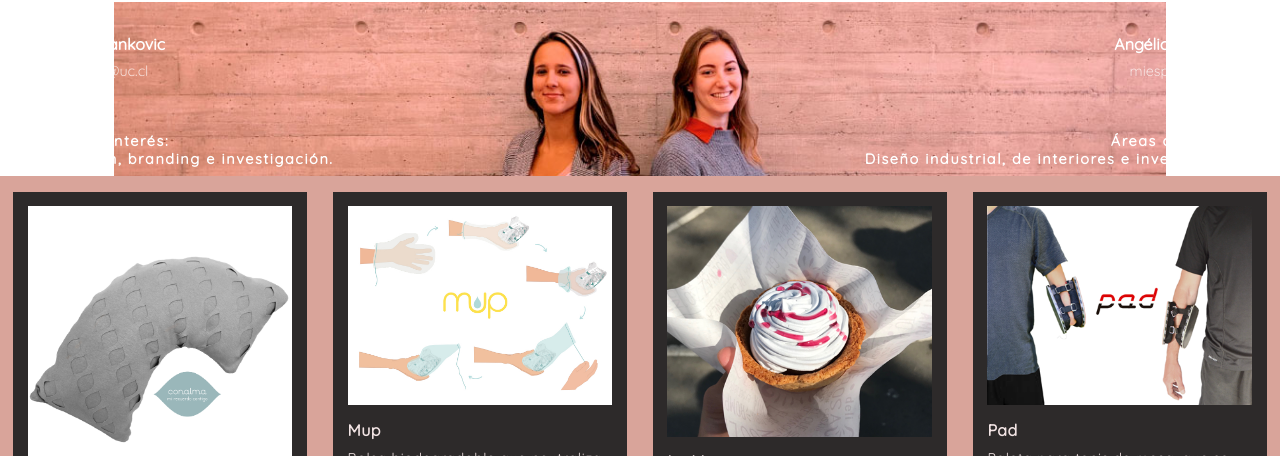
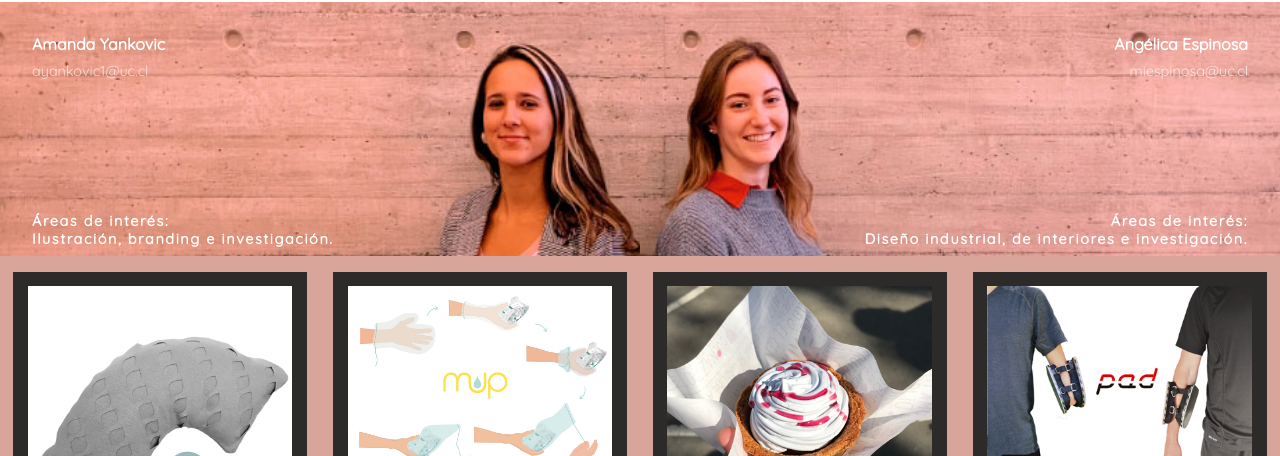
Before and after one commit to AngelicaEspinosa/espinosa-yankovic, a plain HTML site: page index.html in a window 1280 px wide. Shown: the part 652-1108 px from the top of the page. Drawn offline with nearby package versions, Linux system fonts and the light colour scheme.

Commit message:
Add files via upload

```diff
--- a/estilo.css
+++ b/estilo.css
@@ -147,13 +147,13 @@ en https://www.taniarascia.com/easiest-flex-grid-ever/
 }
 
 .integrante:nth-of-type(1) h5{
-    padding: 3rem 2rem 0.5rem 2rem;
+    padding: 8rem 2rem 0.5rem 2rem;
     text-align: left;
     font-size: .9rem;
     letter-spacing : 0.1rem;
 }
 .integrante:nth-of-type(2) h5{
-    padding: 3rem 2rem 0.5rem 0.5rem;
+    padding: 8rem 2rem 0.5rem 0.5rem;
     text-align: right;
     font-size: .9rem;
     letter-spacing : 0.1rem;
```
